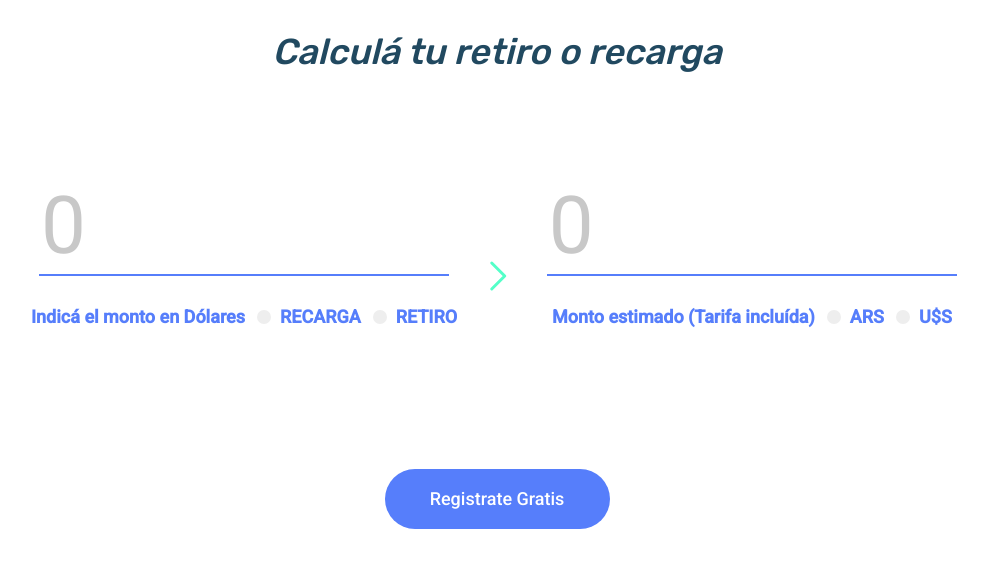
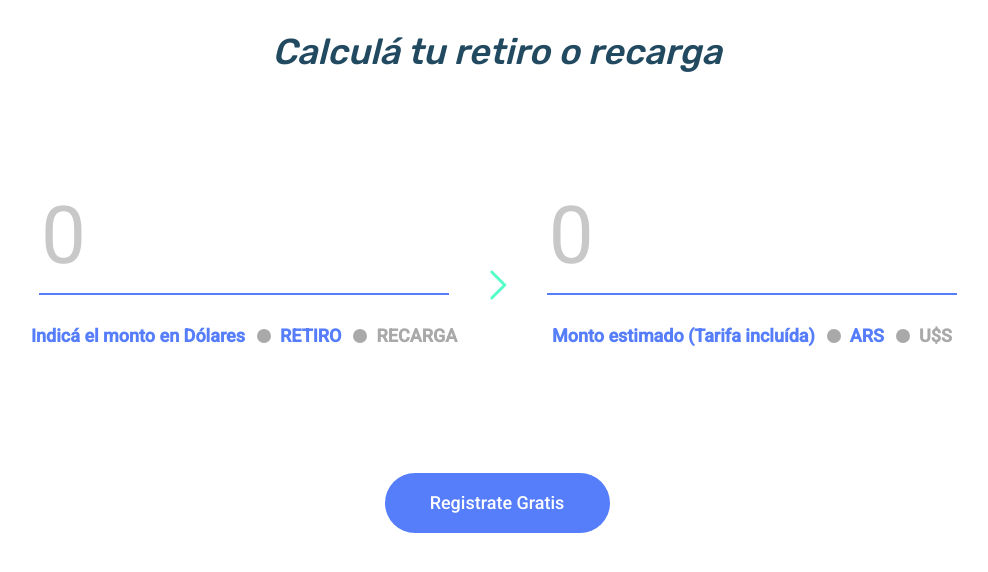
Before and after one commit to jonathanlevrero/NubiProyecto, a React (Create React App) app in the folder nubilanding/: page / in a window 1280 px wide. Shown: the top 572 px of the page, without its empty margins (143-1131 px from the left). Built offline with nearby package versions, Linux system fonts and the light colour scheme.

Commit message:
puse en gris los campos de recargas y dolares para que parescan inhabilitados, hice que en el campo de input text solo se puedan ingresar numeros, arregle un bug que tenia sobre donde clikear para seleccionar recargas y pesos

```diff
--- a/nubilanding/src/components/calculadora/calculadora.js
+++ b/nubilanding/src/components/calculadora/calculadora.js
@@ -3,24 +3,38 @@ import styles from "../calculadora/styles.module.scss";
 import Flecha from "../../assets/ic_calculator_arrow.svg";
 
 class Calculadora extends React.Component {
+  constructor() {
+    super();
+    this.state = { value: "" };
+    this.onChange = this.onChange.bind(this)
+  }
+
+  onChange(e) {
+    const regExp = /^[0-9\b]+$/;
+    if (e.target.value === "" || regExp.test(e.target.value)) {
+       this.setState({value: e.target.value})
+    } else {
+      alert("El campo solo acepta numeros")
+    }
+  }
   render() {
     return (
       <div className={styles.contenedor}>
         <h2 className={styles.titulo}>Calculá tu retiro o recarga</h2>
         <form className={styles.calculadora}>
           <div className={styles.seccionValor}>
-            <input type="text" maxLength="6" placeholder="0" name="monto" id="monto" />
+            <input type="text" maxLength="6" value={this.state.value} onChange={this.onChange}  placeholder="0" name="monto" id="monto" />
             <label className={styles.textoMontoInput}>
               Indicá el monto en Dólares
+            </label>
+            <label className={styles.inputRadio} htmlFor="retiro">
+              RETIRO
+              <input className={styles.inputCheck} type="radio" id="retiro" name="tipodeoperacion" value="retiro"/>
+              <span className={styles.marcado}/>
             </label>
             <label className={styles.inputRadio} htmlFor="recarga">
               RECARGA
               <input className={styles.inputCheck} type="radio" disabled="disabled" id="recarga" name="tipodeoperacion" value="recarga"/>
-              <span className={styles.marcado}/>
-            </label>
-            <label className={styles.inputRadio} htmlFor="retiro">
-              RETIRO
-              <input className={styles.inputCheck} type="radio" id="retiro" name="tipodeoperacion" value="retiro"/>
               <span className={styles.marcado}/>
             </label>
           </div>
@@ -28,7 +42,7 @@ class Calculadora extends React.Component {
             <img src={Flecha} alt="Boton para Calcular" />
           </div>
           <div className={styles.seccionValor}>
-            <input type="text" maxLength="6" placeholder="0" name="resultado" id="resultado"/>
+            <input className={styles.inhabilitado} type="text" maxLength="6" readOnly="readonly" placeholder="0" name="resultado" id="resultado"/>
             <label className={styles.textoMontoInput}>
               Monto estimado (Tarifa incluída)
             </label>
--- a/nubilanding/src/components/calculadora/styles.module.scss
+++ b/nubilanding/src/components/calculadora/styles.module.scss
@@ -18,7 +18,7 @@
   display: flex;
   align-items: center;
   justify-content: center;
-  margin: 115px 0 115px 65px;
+  margin: 115px 0 100px 65px;
 }
 
 .seccionValor {
@@ -30,7 +30,6 @@
 
   input:first-child {
     width: 84%;
-    height: 75px;
     font-size: 80px;
     font-family: "Roboto";
     color: darkgray;
@@ -64,16 +63,24 @@
   font-weight: 600;
   color: #567efb;
 
-  &:hover {
+  &:nth-child(3):hover {
     .marcado {
       background-color: #ccc;
     }
+  }
+
+  &:nth-child(2n) {
+    color: darkgray;
   }
 
   .inputCheck {
     position: absolute;
     opacity: 0;
     cursor: pointer;
+    box-sizing: border-box;
+    padding: 125px;
+    left: 20px;
+    margin: 0;
 
     &:checked {
       ~ .marcado {
@@ -89,7 +96,7 @@
   left: 12px;
   height: 14px;
   width: 14px;
-  background-color: #eee;
+  background-color: darkgray;
   border-radius: 50%;
 }
 
```
